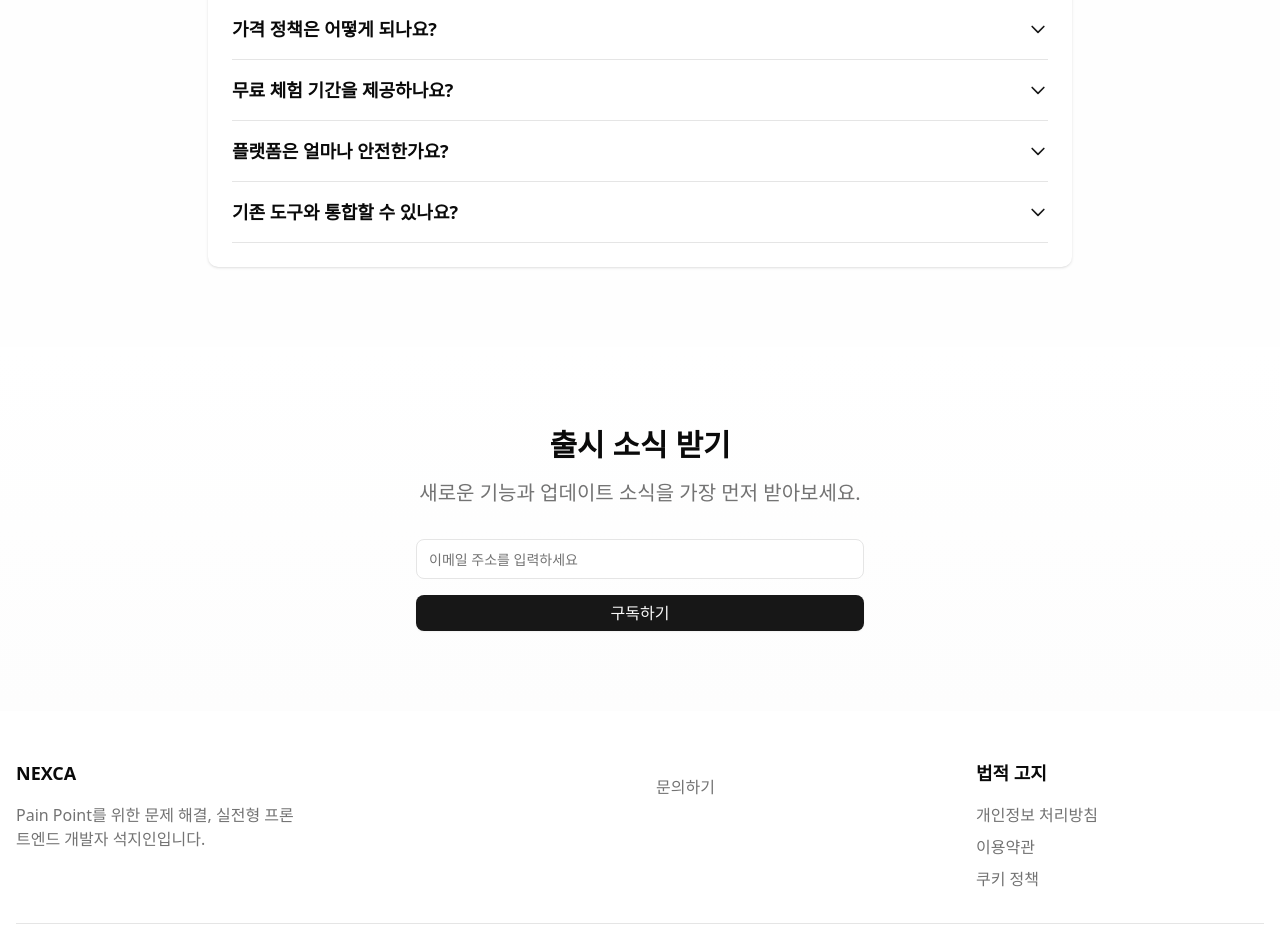
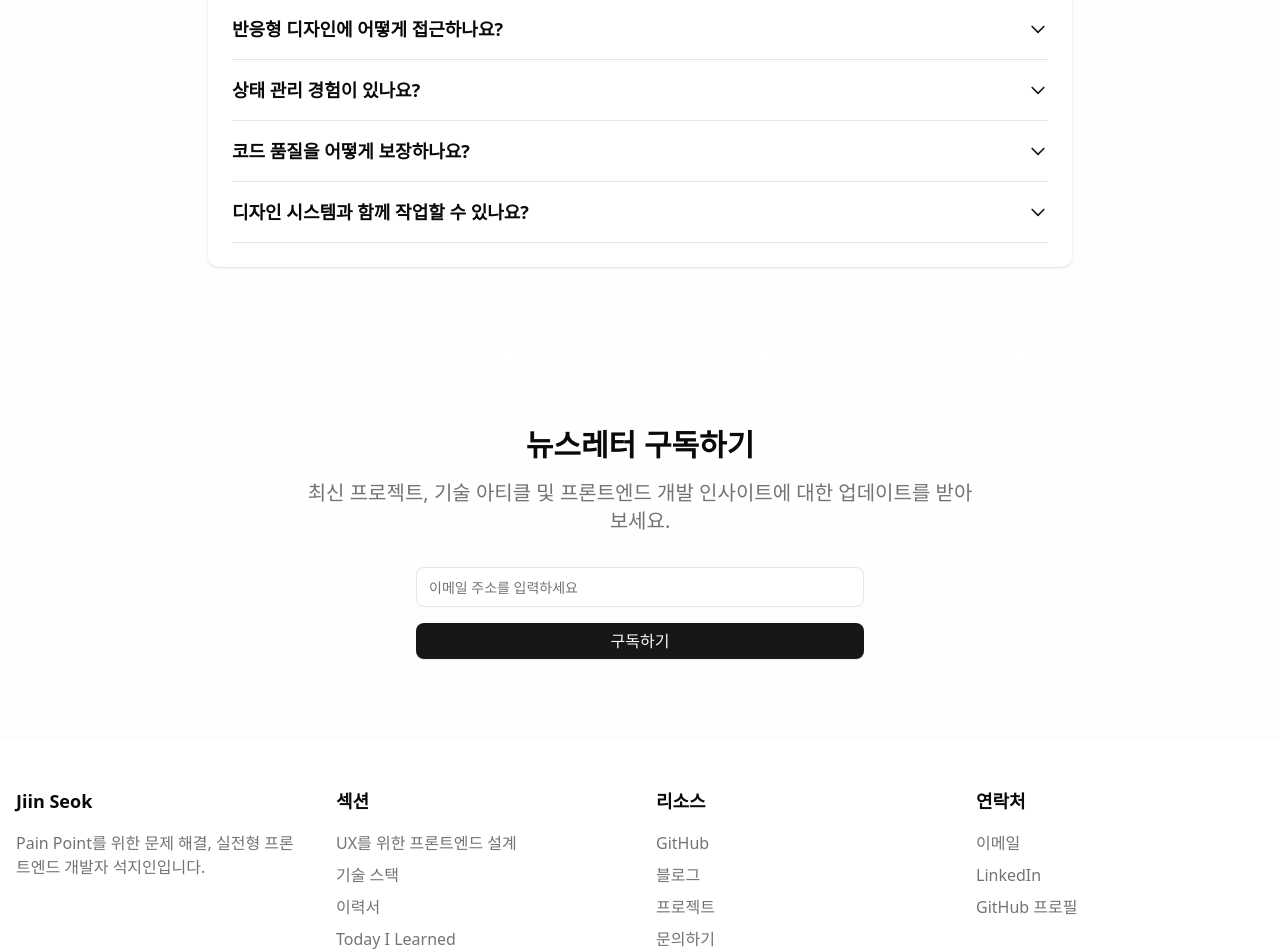
Before and after one commit to JiinSeok/useJiin-portfolio, a Next.js app: page / in a window 1280 px wide. Shown: the part 2740-3692 px from the top of the page. Built offline with nearby package versions, Linux system fonts and the light colour scheme.

Commit message:
fix: text 파일 내용 추가 및 prop 이름 수정

```diff
--- a/src/app/page.tsx
+++ b/src/app/page.tsx
@@ -356,6 +356,8 @@ const fetchUser = async (id: string): Promise<User> => {
             <Button
               size="lg"
               className="bg-primary text-primary-foreground hover:bg-primary/90"
+              as="a"
+              href="#resume"
             >
               {t('cta.trial')}
             </Button>
@@ -363,7 +365,7 @@ const fetchUser = async (id: string): Promise<User> => {
               size="lg"
               variant="outline"
               className="border-primary text-primary hover:bg-primary/10"
-              onClick={() => openModal}
+              onClick={() => openModal('contactDialog')}
             >
               {t('cta.contact')}
             </Button>
@@ -376,84 +378,59 @@ const fetchUser = async (id: string): Promise<User> => {
         <div className="max-w-4xl mx-auto px-4">
           <div className="text-center mb-12">
             <h2 className="text-3xl tablet:text-4xl font-bold mb-4">
-              {t('faq.title') || 'Frequently Asked Questions'}
+              {t('faq.title')}
             </h2>
             <p className="text-xl text-muted-foreground max-w-2xl mx-auto">
-              {t('faq.description') ||
-                'Find answers to common questions about our platform.'}
+              {t('faq.description')}
             </p>
           </div>
 
           <div className="bg-card rounded-lg p-6 shadow-sm">
             <Accordion>
-              <AccordionItem title={t('faq.q1') || 'What is NEXCA?'}>
-                <p>
-                  {t('faq.a1') ||
-                    'NEXCA is an AI model management platform that helps teams build, deploy, and monitor AI models at scale. Our platform provides tools for model training, deployment, monitoring, and collaboration.'}
-                </p>
+              <AccordionItem title={t('faq.q1')}>
+                <p>{t('faq.a1')}</p>
               </AccordionItem>
 
-              <AccordionItem title={t('faq.q2') || 'How does pricing work?'}>
-                <p>
-                  {t('faq.a2') ||
-                    'We offer flexible pricing plans based on your needs. Our starter plan is free and includes basic features. For more advanced features, we offer premium plans starting at $99/month. Contact us for enterprise pricing.'}
-                </p>
+              <AccordionItem title={t('faq.q2')}>
+                <p>{t('faq.a2')}</p>
               </AccordionItem>
 
-              <AccordionItem
-                title={t('faq.q3') || 'Do you offer a free trial?'}
-              >
-                <p>
-                  {t('faq.a3') ||
-                    'Yes, we offer a 14-day free trial of our premium features. No credit card required. You can sign up and start using our platform right away.'}
-                </p>
+              <AccordionItem title={t('faq.q3')}>
+                <p>{t('faq.a3')}</p>
               </AccordionItem>
 
-              <AccordionItem
-                title={t('faq.q4') || 'How secure is your platform?'}
-              >
-                <p>
-                  {t('faq.a4') ||
-                    'Security is our top priority. We use industry-standard encryption, regular security audits, and follow best practices for data protection. Your data is always encrypted both in transit and at rest.'}
-                </p>
+              <AccordionItem title={t('faq.q4')}>
+                <p>{t('faq.a4')}</p>
               </AccordionItem>
 
-              <AccordionItem
-                title={t('faq.q5') || 'Can I integrate with my existing tools?'}
-              >
-                <p>
-                  {t('faq.a5') ||
-                    'Yes, our platform offers robust API and integration options. You can connect with popular tools like GitHub, Slack, Jira, and more. We also provide webhooks for custom integrations.'}
-                </p>
+              <AccordionItem title={t('faq.q5')}>
+                <p>{t('faq.a5')}</p>
               </AccordionItem>
             </Accordion>
           </div>
         </div>
       </section>
 
-      {/* Release Notification Section */}
+      {/* Newsletter Section */}
       <section
-        id="release-notification"
+        id="newsletter"
         className="w-full py-20 bg-gradient-to-b from-background to-secondary/20"
       >
         <div className="max-w-4xl mx-auto px-4 text-center">
           <h2 className="text-3xl tablet:text-4xl font-bold mb-4">
-            {t('release.title') || '출시 소식 받기'}
+            {t('release.title')}
           </h2>
           <p className="text-xl text-muted-foreground mb-8 max-w-2xl mx-auto">
-            {t('release.description') ||
-              '새로운 기능과 업데이트 소식을 가장 먼저 받아보세요.'}
+            {t('release.description')}
           </p>
           <div className="flex flex-col mobile:flex-row gap-4 max-w-md mx-auto">
             <Input
               type="email"
-              placeholder={
-                t('release.email-placeholder') || '이메일 주소를 입력하세요'
-              }
+              placeholder={t('release.email-placeholder')}
               className="flex-grow"
             />
             <Button className="bg-primary text-primary-foreground hover:bg-primary/90">
-              {t('release.subscribe') || '구독하기'}
+              {t('release.subscribe')}
             </Button>
           </div>
         </div>
@@ -464,12 +441,51 @@ const fetchUser = async (id: string): Promise<User> => {
         <div className="max-w-7xl mx-auto px-4">
           <div className="grid grid-cols-1 md:grid-cols-4 gap-8 mb-8">
             <div>
-              <h3 className="text-lg font-semibold mb-4">NEXCA</h3>
+              <h3 className="text-lg font-semibold mb-4">Jiin Seok</h3>
               <p className="text-muted-foreground">{t('footer.description')}</p>
             </div>
             <div>
               <h3 className="text-lg font-semibold mb-4">
-                {/*{t('footer.product')}*/}
+                {t('footer.sections')}
+              </h3>
+              <ul className="space-y-2">
+                <li>
+                  <Link
+                    href="#ux-design"
+                    className="text-muted-foreground hover:text-primary transition-colors"
+                  >
+                    {t('footer.ux-design')}
+                  </Link>
+                </li>
+                <li>
+                  <Link
+                    href="#tech-stack"
+                    className="text-muted-foreground hover:text-primary transition-colors"
+                  >
+                    {t('footer.tech-stack')}
+                  </Link>
+                </li>
+                <li>
+                  <Link
+                    href="#resume"
+                    className="text-muted-foreground hover:text-primary transition-colors"
+                  >
+                    {t('footer.resume')}
+                  </Link>
+                </li>
+                <li>
+                  <Link
+                    href="#til"
+                    className="text-muted-foreground hover:text-primary transition-colors"
+                  >
+                    {t('footer.til')}
+                  </Link>
+                </li>
+              </ul>
+            </div>
+            <div>
+              <h3 className="text-lg font-semibold mb-4">
+                {t('footer.resources')}
               </h3>
               <ul className="space-y-2">
                 <li>
@@ -477,7 +493,7 @@ const fetchUser = async (id: string): Promise<User> => {
                     href="#"
                     className="text-muted-foreground hover:text-primary transition-colors"
                   >
-                    {/*{t('footer.features')}*/}
+                    {t('footer.github')}
                   </Link>
                 </li>
                 <li>
@@ -485,7 +501,7 @@ const fetchUser = async (id: string): Promise<User> => {
                     href="#"
                     className="text-muted-foreground hover:text-primary transition-colors"
                   >
-                    {/*{t('footer.pricing')}*/}
+                    {t('footer.blog')}
                   </Link>
                 </li>
                 <li>
@@ -493,51 +509,12 @@ const fetchUser = async (id: string): Promise<User> => {
                     href="#"
                     className="text-muted-foreground hover:text-primary transition-colors"
                   >
-                    {/*{t('footer.documentation')}*/}
+                    {t('footer.projects')}
                   </Link>
                 </li>
                 <li>
                   <Link
-                    href="#"
-                    className="text-muted-foreground hover:text-primary transition-colors"
-                  >
-                    {/*{t('footer.api')}*/}
-                  </Link>
-                </li>
-              </ul>
-            </div>
-            <div>
-              <h3 className="text-lg font-semibold mb-4">
-                {/*{t('footer.company')}*/}
-              </h3>
-              <ul className="space-y-2">
-                <li>
-                  <Link
-                    href="#"
-                    className="text-muted-foreground hover:text-primary transition-colors"
-                  >
-                    {/*{t('footer.about')}*/}
-                  </Link>
-                </li>
-                <li>
-                  <Link
-                    href="#"
-                    className="text-muted-foreground hover:text-primary transition-colors"
-                  >
-                    {/*{t('footer.blog')}*/}
-                  </Link>
-                </li>
-                <li>
-                  <Link
-                    href="#"
-                    className="text-muted-foreground hover:text-primary transition-colors"
-                  >
-                    {/*{t('footer.careers')}*/}
-                  </Link>
-                </li>
-                <li>
-                  <Link
-                    href="#"
+                    href="#contact"
                     className="text-muted-foreground hover:text-primary transition-colors"
                   >
                     {t('footer.contact')}
@@ -547,15 +524,15 @@ const fetchUser = async (id: string): Promise<User> => {
             </div>
             <div>
               <h3 className="text-lg font-semibold mb-4">
-                {t('footer.legal')}
+                {t('footer.connect')}
               </h3>
               <ul className="space-y-2">
                 <li>
                   <Link
-                    href="#"
+                    href="mailto:seokjiin1073@gmail.com"
                     className="text-muted-foreground hover:text-primary transition-colors"
                   >
-                    {t('footer.privacy')}
+                    {t('footer.email')}
                   </Link>
                 </li>
                 <li>
@@ -563,7 +540,7 @@ const fetchUser = async (id: string): Promise<User> => {
                     href="#"
                     className="text-muted-foreground hover:text-primary transition-colors"
                   >
-                    {t('footer.terms')}
+                    {t('footer.linkedin')}
                   </Link>
                 </li>
                 <li>
@@ -571,7 +548,7 @@ const fetchUser = async (id: string): Promise<User> => {
                     href="#"
                     className="text-muted-foreground hover:text-primary transition-colors"
                   >
-                    {t('footer.cookies')}
+                    {t('footer.github-profile')}
                   </Link>
                 </li>
               </ul>
@@ -579,23 +556,9 @@ const fetchUser = async (id: string): Promise<User> => {
           </div>
           <div className="pt-8 border-t border-border flex flex-col md:flex-row justify-between items-center">
             <p className="text-muted-foreground text-sm">
-              {/*{t('footer.copyright', { year: new Date().getFullYear() })}*/}
+              {t('footer.copyright', { year: new Date().getFullYear() })}
             </p>
             <div className="flex space-x-6 mt-4 md:mt-0">
-              <Link
-                href="#"
-                className="text-muted-foreground hover:text-primary transition-colors"
-              >
-                {/*<span className="sr-only">{t('footer.social.twitter')}</span>*/}
-                <svg
-                  className="h-6 w-6"
-                  fill="currentColor"
-                  viewBox="0 0 24 24"
-                  aria-hidden="true"
-                >
-                  <path d="M8.29 20.251c7.547 0 11.675-6.253 11.675-11.675 0-.178 0-.355-.012-.53A8.348 8.348 0 0022 5.92a8.19 8.19 0 01-2.357.646 4.118 4.118 0 001.804-2.27 8.224 8.224 0 01-2.605.996 4.107 4.107 0 00-6.993 3.743 11.65 11.65 0 01-8.457-4.287 4.106 4.106 0 001.27 5.477A4.072 4.072 0 012.8 9.713v.052a4.105 4.105 0 003.292 4.022 4.095 4.095 0 01-1.853.07 4.108 4.108 0 003.834 2.85A8.233 8.233 0 012 18.407a11.616 11.616 0 006.29 1.84" />
-                </svg>
-              </Link>
               <Link
                 href="#"
                 className="text-muted-foreground hover:text-primary transition-colors"
--- a/src/constants/locales/en.json
+++ b/src/constants/locales/en.json
@@ -102,10 +102,23 @@
       "linkedin": "LinkedIn",
       "github-profile": "GitHub Profile",
       "copyright": "© {year} Jiin Seok. All rights reserved.",
+      "legal": "Legal",
+      "privacy": "Privacy Policy",
+      "terms": "Terms of Service",
+      "cookies": "Cookie Policy",
+      "product": "Product",
+      "features": "Features",
+      "pricing": "Pricing",
+      "documentation": "Documentation",
+      "api": "API",
+      "company": "Company",
+      "about": "About",
+      "careers": "Careers",
       "social": {
         "github": "GitHub",
         "linkedin": "LinkedIn",
-        "email": "Email"
+        "email": "Email",
+        "twitter": "Twitter"
       }
     },
     "newsletter": {
@@ -127,6 +140,32 @@
       "a4": "Type and Interface are two ways to define types in TypeScript. Interface is good for extensibility and allows declaration merging, while Type allows for more diverse type expressions such as union types and intersection types.",
       "q5": "When and how should you specify types for useState?",
       "a5": "You should explicitly specify types for useState using generics when type inference from the initial value is not sufficient. This is particularly useful for states that include null or undefined, or complex object types."
+    },
+    "cta": {
+      "title": "Work With Me",
+      "description": "If you have any inquiries about project collaboration, recruitment, or anything else, please contact me.",
+      "trial": "View Portfolio",
+      "contact": "Contact Me"
+    },
+    "faq": {
+      "title": "Frequently Asked Questions",
+      "description": "Common questions about frontend development and my work.",
+      "q1": "What frontend technologies do you specialize in?",
+      "a1": "I specialize in modern frontend technologies including React, TypeScript, Next.js, and various CSS frameworks. I focus on creating responsive, accessible, and performant user interfaces.",
+      "q2": "How do you approach responsive design?",
+      "a2": "I use a mobile-first approach with CSS frameworks like Tailwind CSS. I ensure that interfaces work well on all device sizes by using responsive design principles, flexible layouts, and thorough testing.",
+      "q3": "Do you have experience with state management?",
+      "a3": "Yes, I have extensive experience with various state management solutions including React Context API, Redux, Zustand, and React Query for server state. I choose the appropriate solution based on project requirements.",
+      "q4": "How do you ensure code quality?",
+      "a4": "I maintain code quality through comprehensive testing (unit, integration, and E2E), code reviews, static type checking with TypeScript, linting, and following best practices for performance and accessibility.",
+      "q5": "Can you work with design systems?",
+      "a5": "Yes, I have experience implementing and maintaining design systems. I understand the importance of consistent UI components and can work with designers to translate their vision into reusable code components."
+    },
+    "release": {
+      "title": "Subscribe to My Newsletter",
+      "description": "Get updates on my latest projects, articles, and frontend development insights.",
+      "email-placeholder": "Enter your email address",
+      "subscribe": "Subscribe"
     }
   },
   "ContactPage": {
--- a/src/constants/locales/ko.json
+++ b/src/constants/locales/ko.json
@@ -150,20 +150,20 @@
     "faq": {
       "title": "자주 묻는 질문",
       "description": "프론트엔드 개발과 관련된 자주 묻는 질문들입니다.",
-      "q1": "NEXCA란 무엇인가요?",
-      "a1": "NEXCA는 팀이 AI 모델을 구축, 배포 및 모니터링할 수 있도록 도와주는 AI 모델 관리 플랫폼입니다. 우리 플랫폼은 모델 훈련, 배포, 모니터링 및 협업을 위한 도구를 제공합니다.",
-      "q2": "가격 정책은 어떻게 되나요?",
-      "a2": "우리는 필요에 따라 유연한 가격 정책을 제공합니다. 기본 기능이 포함된 스타터 플랜은 무료입니다. 더 고급 기능을 위해 월 99달러부터 시작하는 프리미엄 플랜을 제공합니다. 기업용 가격은 문의해 주세요.",
-      "q3": "무료 체험 기간을 제공하나요?",
-      "a3": "네, 프리미엄 기능을 14일 동안 무료로 체험할 수 있습니다. 신용카드가 필요하지 않습니다. 가입하고 바로 플랫폼을 사용할 수 있습니다.",
-      "q4": "플랫폼은 얼마나 안전한가요?",
-      "a4": "보안은 우리의 최우선 과제입니다. 우리는 업계 표준 암호화, 정기적인 보안 감사를 사용하고 데이터 보호를 위한 모범 사례를 따릅니다. 귀하의 데이터는 전송 중이든 저장 중이든 항상 암호화됩니다.",
-      "q5": "기존 도구와 통합할 수 있나요?",
-      "a5": "네, 우리 플랫폼은 강력한 API 및 통합 옵션을 제공합니다. GitHub, Slack, Jira 등 인기 있는 도구와 연결할 수 있습니다. 또한 사용자 정의 통합을 위한 웹훅도 제공합니다."
+      "q1": "어떤 프론트엔드 기술에 특화되어 있나요?",
+      "a1": "React, TypeScript, Next.js 및 다양한 CSS 프레임워크를 포함한 최신 프론트엔드 기술에 특화되어 있습니다. 반응형, 접근성 및 성능이 뛰어난 사용자 인터페이스 구축에 중점을 둡니다.",
+      "q2": "반응형 디자인에 어떻게 접근하나요?",
+      "a2": "Tailwind CSS와 같은 CSS 프레임워크를 사용하여 모바일 우선 접근 방식을 채택합니다. 반응형 디자인 원칙, 유연한 레이아웃 및 철저한 테스트를 통해 모든 기기 크기에서 인터페이스가 잘 작동하도록 보장합니다.",
+      "q3": "상태 관리 경험이 있나요?",
+      "a3": "네, React Context API, Redux, Zustand 및 서버 상태를 위한 React Query 등 다양한 상태 관리 솔루션에 대한 광범위한 경험이 있습니다. 프로젝트 요구 사항에 따라 적절한 솔루션을 선택합니다.",
+      "q4": "코드 품질을 어떻게 보장하나요?",
+      "a4": "종합적인 테스트(단위, 통합, E2E), 코드 리뷰, TypeScript를 통한 정적 타입 검사, 린팅, 그리고 성능과 접근성을 위한 모범 사례를 따름으로써 코드 품질을 유지합니다.",
+      "q5": "디자인 시스템과 함께 작업할 수 있나요?",
+      "a5": "네, 디자인 시스템을 구현하고 유지하는 경험이 있습니다. 일관된 UI 컴포넌트의 중요성을 이해하고 디자이너와 협력하여 그들의 비전을 재사용 가능한 코드 컴포넌트로 변환할 수 있습니다."
     },
     "release": {
-      "title": "출시 소식 받기",
-      "description": "새로운 기능과 업데이트 소식을 가장 먼저 받아보세요.",
+      "title": "뉴스레터 구독하기",
+      "description": "최신 프로젝트, 기술 아티클 및 프론트엔드 개발 인사이트에 대한 업데이트를 받아보세요.",
       "email-placeholder": "이메일 주소를 입력하세요",
       "subscribe": "구독하기"
     }
```
